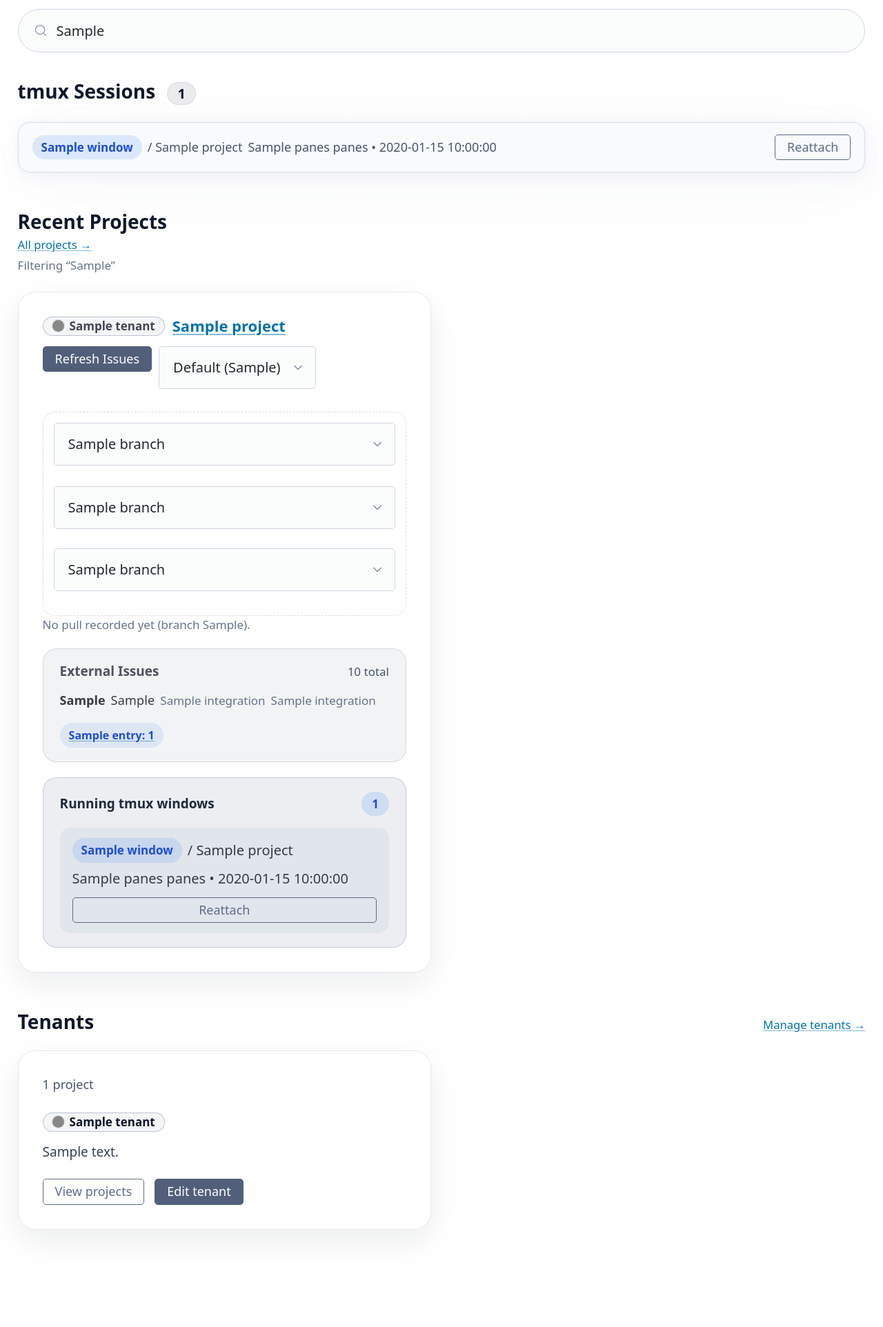
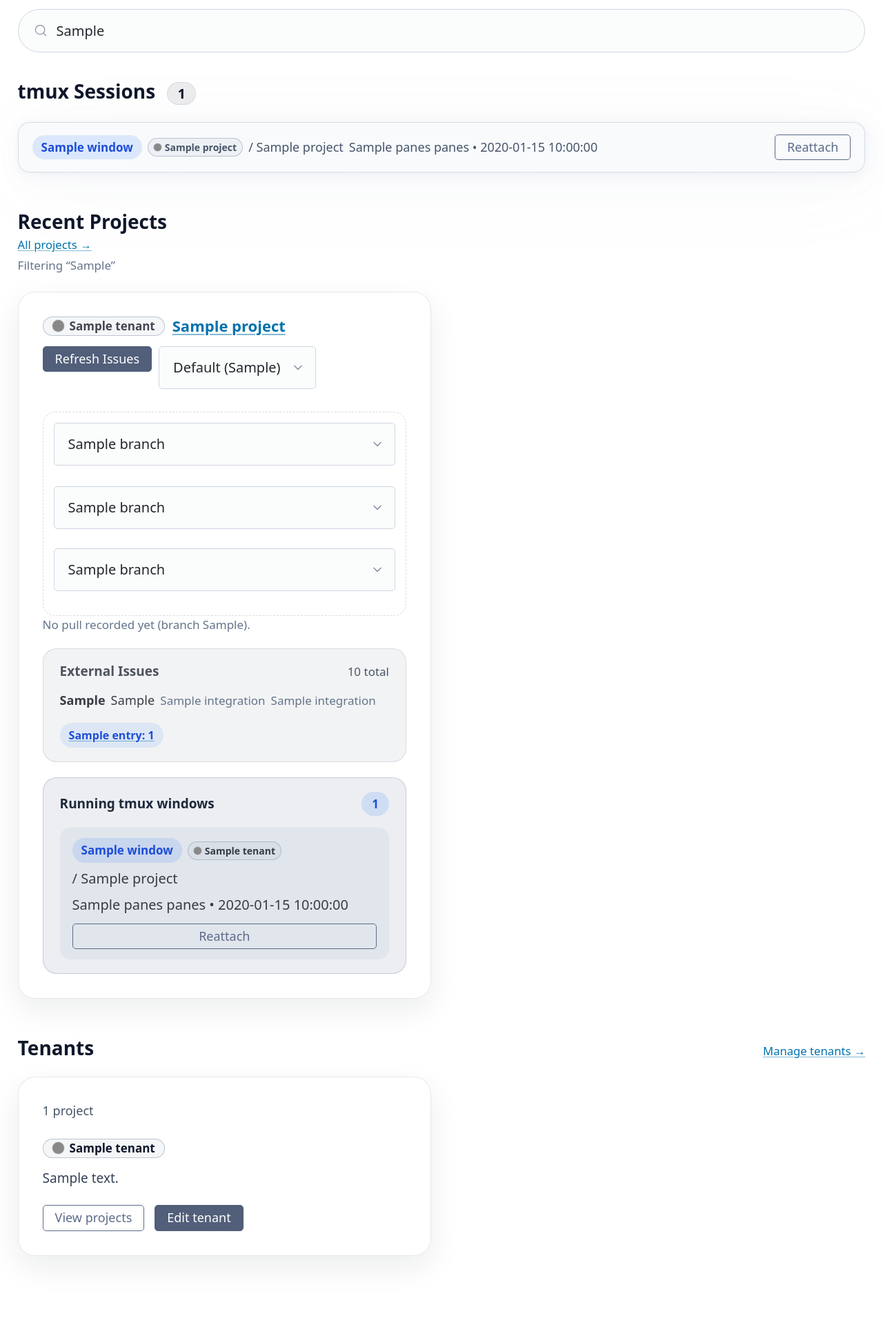
Before and after one commit to floadsio/aiops, a Python web app: template app/templates/admin/dashboard.html in a window 1280 px wide. Shown: the part 167-2091 px from the top of the page at 69% size. Before the commit the page ends 1957 px from the top, so only its background shows below. Run offline with Jinja, Linux system fonts and the light colour scheme; the template is opened without the code that fills it: most values are stand-ins (such as "Sample title", 1, 10 or a date in 2020); some libraries are stand-ins or nearby versions.

Commit message:
Show tenant badges on tmux session cards

```diff
--- a/app/templates/admin/dashboard.html
+++ b/app/templates/admin/dashboard.html
@@ -289,6 +289,15 @@
   [data-theme="dark"] .warning-note {
     color: #facc15;
   }
+  .tenant-badge.tenant-badge--tiny {
+    font-size: 0.7rem;
+    padding: 0.1rem 0.4rem;
+    gap: 0.25rem;
+  }
+  .tenant-badge.tenant-badge--tiny .tenant-badge__swatch {
+    width: 0.55rem;
+    height: 0.55rem;
+  }
   .tmux-session-panel {
     margin-top: 1.1rem;
     padding: 1rem 1.2rem;
@@ -509,6 +518,15 @@
         <article class="tmux-recent-card">
           <div class="tmux-recent-meta">
             <span class="tmux-chip">{{ window.window }}</span>
+            {% if window.project %}
+              <span
+                class="tenant-badge tenant-badge--tiny"
+                style="--tenant-color: {{ window.project.tenant_color or default_tenant_color }}"
+              >
+                <span class="tenant-badge__swatch" aria-hidden="true"></span>
+                {{ window.project.tenant_name }}
+              </span>
+            {% endif %}
             <span class="tmux-meta">
               {{ window.session }}
               {% if window.project %}
@@ -726,6 +744,15 @@
                   <div class="tmux-session-row">
                     <div class="tmux-session-meta">
                       <span class="tmux-chip">{{ session.window }}</span>
+                      {% if project.tenant %}
+                        <span
+                          class="tenant-badge tenant-badge--tiny"
+                          style="--tenant-color: {{ project.tenant.color or default_tenant_color }}"
+                        >
+                          <span class="tenant-badge__swatch" aria-hidden="true"></span>
+                          {{ project.tenant.name }}
+                        </span>
+                      {% endif %}
                       <span class="tmux-meta">
                         {{ session.session }}
                         / {{ project.name }}
```
Also changed, not shown: app/routes/admin.py (+7 -0 lines).
